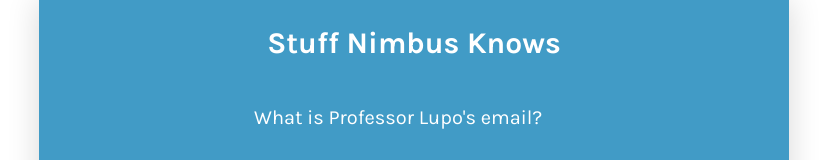
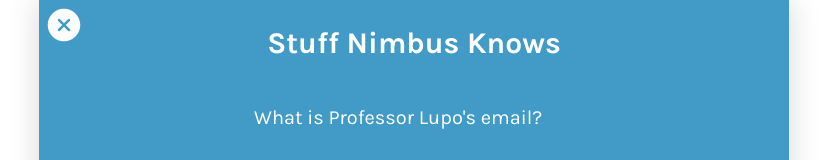
Before and after one commit to calpoly-csai/nimbus-chat, a Vue app: page / in a window 1280 px wide. Both pictures are taken after a click on the picture 971 px from the left and 37 px from the top of the page. Shown: the top 160 px of the page, without its empty margins (226-1053 px from the left). Built offline with nearby package versions, Linux system fonts and the light colour scheme.

Commit message:
Added exit icon, top left corner

```diff
--- a/public/index.html
+++ b/public/index.html
@@ -9,6 +9,7 @@
       href="https://fonts.googleapis.com/css?family=Karla:400,700&display=swap"
       rel="stylesheet"
     />
+    <script type="module" src="https://unpkg.com/ionicons@5.0.0/dist/ionicons/ionicons.esm.js"></script>
     <title>Nimbus Chat</title>
   </head>
   <body>
--- a/src/App.vue
+++ b/src/App.vue
@@ -5,7 +5,7 @@
         <img class="icon" src="@/assets/help.svg" alt="help" @click="status = 'suggesting'" />
       </nav>
       <transition name="roll">
-        <query-examples v-if="status === 'suggesting'" @select="useExample" />
+        <query-examples v-if="status === 'suggesting'" @select="useExample" @close="closeExample"/>
       </transition>
 
       <div class="messages" ref="messages">
@@ -115,6 +115,9 @@ export default {
       this.$refs.composer.$refs.messageInput.innerText = text;
       this.textField = text;
       this.status = "chatting";
+    },
+    closeExample() {
+      this.status = "chatting";
     }
   }
 };
--- a/src/components/QueryExamples.vue
+++ b/src/components/QueryExamples.vue
@@ -1,6 +1,11 @@
 <template>
   <div class="query-examples">
     <h2>Stuff Nimbus Knows</h2>
+    <ion-icon
+      class="close-icon"
+      name="close-circle"
+      @click="requestClose">
+    </ion-icon>
     <ul class="example-list">
       <li
         v-for="example in examples"
@@ -23,6 +28,9 @@ export default {
   methods: {
     selectExample(e) {
       this.$emit("select", e.target.innerText);
+    },
+    requestClose() {
+      this.$emit("close");
     }
   }
 };
@@ -39,9 +47,15 @@ export default {
   width: 100%;
   height: 100%;
   overflow-y: scroll;
-
   h2 {
     text-align: center;
+  }
+  .close-icon {
+    position: fixed;
+    top: 0;
+    font-size: 2em;
+    cursor: pointer;
+    padding: 5px;
   }
   .example-list {
     list-style: none;
--- a/src/main.js
+++ b/src/main.js
@@ -2,6 +2,7 @@ import Vue from "vue";
 import App from "./App.vue";
 import "@/modules/axios-config.js";
 Vue.config.productionTip = false;
+Vue.config.ignoredElements = [/^ion-/];
 
 new Vue({
   render: h => h(App)
```
